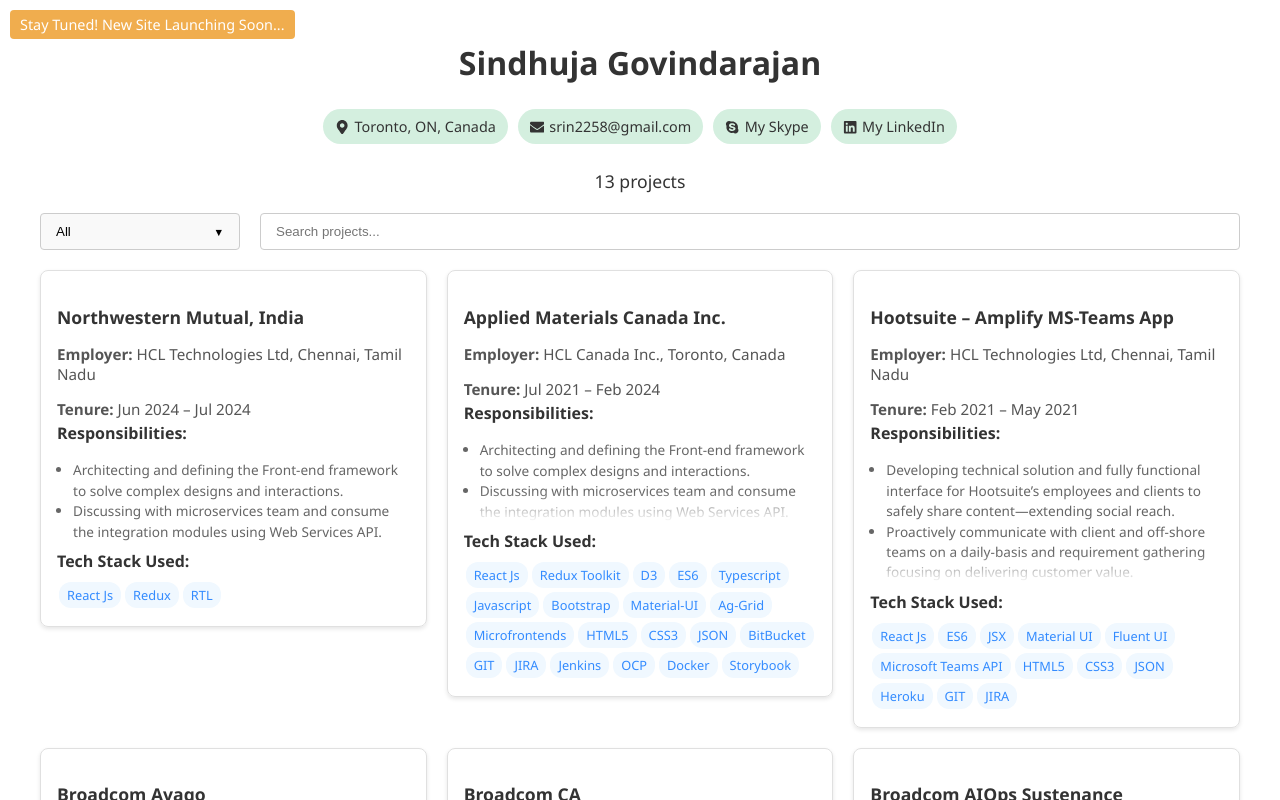
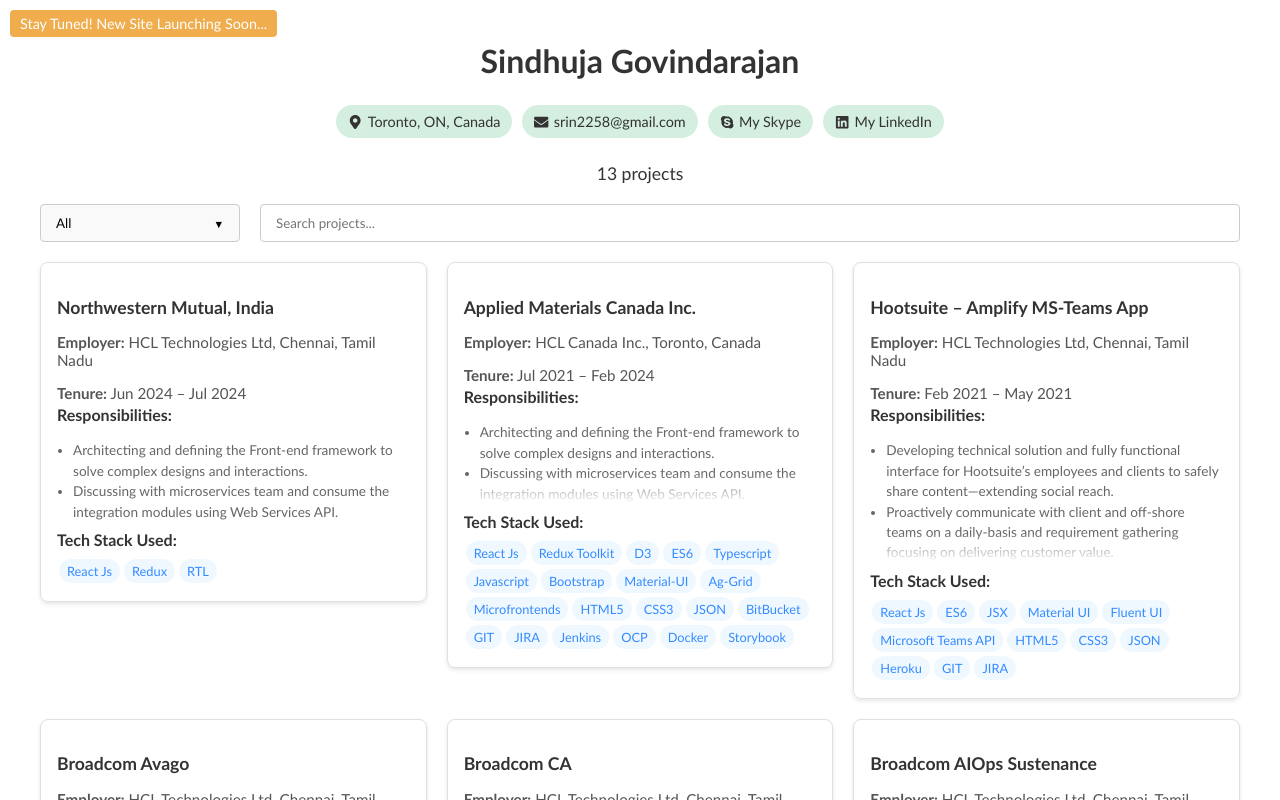
Before and after one commit to sindhujaGovindarajan/frontend-work-portfolio, a React (Create React App) app: page / in a window 1280 px wide. Shown: the top 800 px of the page. Built offline with nearby package versions, Linux system fonts and the light colour scheme.

Commit message:
Font update

```diff
--- a/src/index.tsx
+++ b/src/index.tsx
@@ -1,5 +1,6 @@
 import React from "react";
 import ReactDOM from "react-dom/client";
+import "./styles.css";
 import App from "./App";
 
 const rootElement = document.getElementById("root")!;
--- a/src/styles.css
+++ b/src/styles.css
@@ -1,4 +1,3 @@
-.App {
-  font-family: sans-serif;
-  text-align: center;
+* {
+  font-family: Futura, "Trebuchet MS", Arial, sans-serif !important;
 }
```
